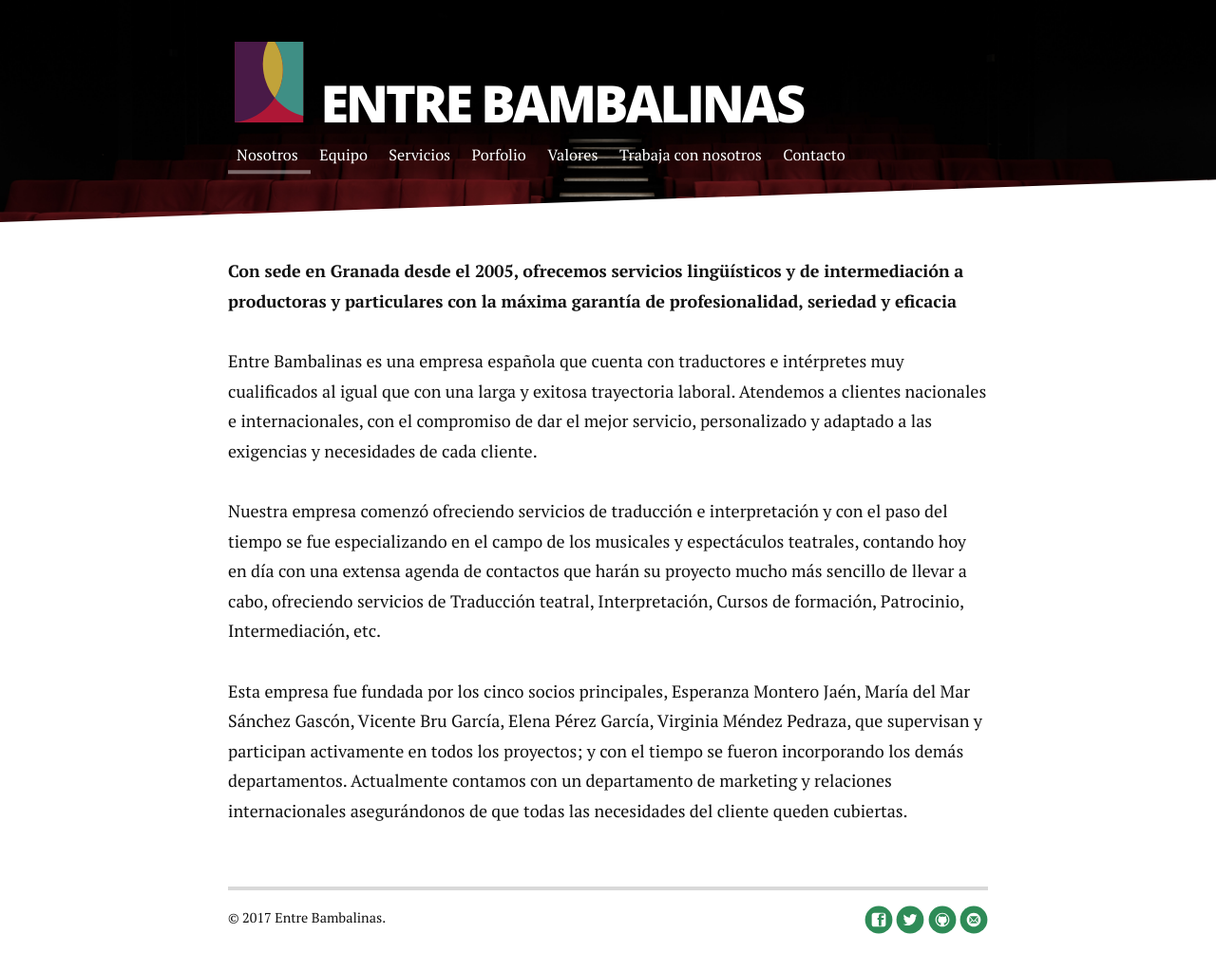
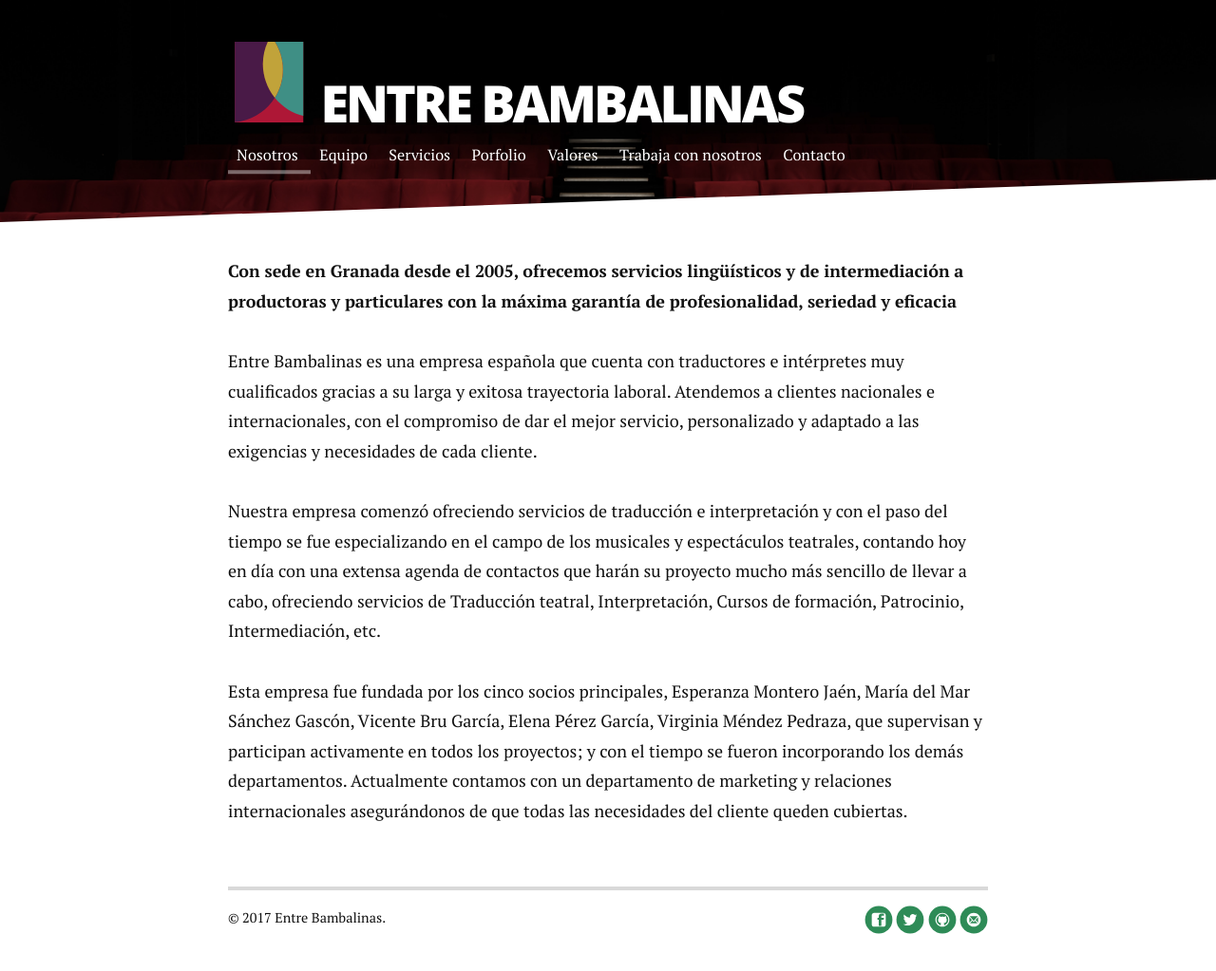
Before and after one commit to entrebambalinas/entrebambalinas.github.io, a Jekyll site: the page built from nosotros.md, in a window 1280 px wide. Shown: the whole page at 95% size. Built offline with Jekyll 4.4.1, drawn with Linux system fonts in a browser that asks for light colours; nearby versions of some CDN libraries.

Commit message:
Update nosotros.md

```diff
--- a/nosotros.md
+++ b/nosotros.md
@@ -5,7 +5,7 @@ title: Nosotros
  **Con sede en Granada desde el 2005, ofrecemos servicios lingüísticos y de intermediación a productoras y particulares con la máxima garantía de profesionalidad, seriedad y eficacia**
 
 
-Entre Bambalinas es una empresa española que cuenta con traductores e intérpretes muy cualificados al igual que con una larga y exitosa trayectoria laboral.  Atendemos a clientes nacionales e internacionales, con el compromiso de dar el mejor servicio, personalizado y adaptado a las exigencias y necesidades de cada cliente.
+Entre Bambalinas es una empresa española que cuenta con traductores e intérpretes muy cualificados gracias a su larga y exitosa trayectoria laboral.   Atendemos a clientes nacionales e internacionales, con el compromiso de dar el mejor servicio, personalizado y adaptado a las exigencias y necesidades de cada cliente.
 
 Nuestra empresa comenzó ofreciendo servicios de traducción e interpretación y con el paso del tiempo  se fue especializando en el campo de los musicales y espectáculos teatrales, contando hoy en día con una extensa agenda de contactos que harán su proyecto mucho más sencillo de llevar a cabo, ofreciendo servicios de Traducción teatral, Interpretación, Cursos de formación, Patrocinio, Intermediación, etc.
 
```
